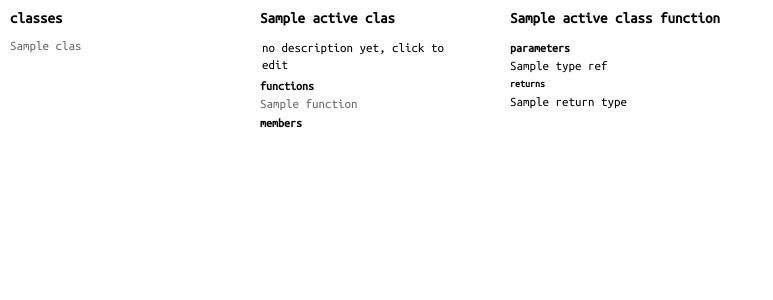
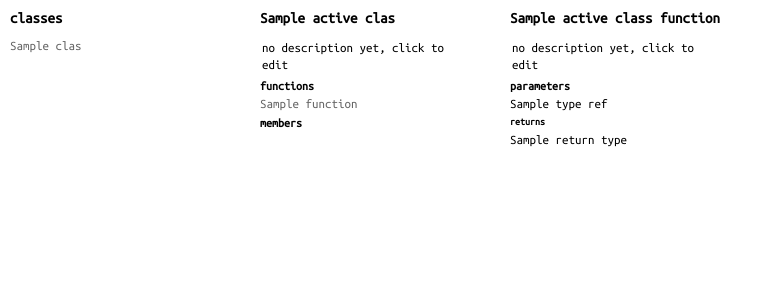
Before and after one commit to underdoeg/cppWebDoc, a Django app: template cppdoc/templates/base.html in a window 1280 px wide. Shown: the top 300 px of the page, without its empty margins (0-773 px from the left). Run offline with Django 3.2, Linux system fonts and the light colour scheme; the template is opened without the code that fills it: most values are stand-ins (such as "Sample title", 1, 10 or a date in 2020).

Commit message:
working on the detail page

```diff
--- a/cppdoc/templates/detail.html
+++ b/cppdoc/templates/detail.html
@@ -1,5 +1,6 @@
 {% if activeClassFunction %}
     <h1>{{ activeClassFunction.name }}</h1>
+    <div class="description edit">{{ activeClassFunction.description|default:"no description yet, click to edit" }}</div>
     <h2>parameters</h2>
     {% for paramSet in activeClassFunction.paramSets.all %}
         {% if paramSet.params.all|length > 1 %}
```
Also changed, not shown: 1 other file.
